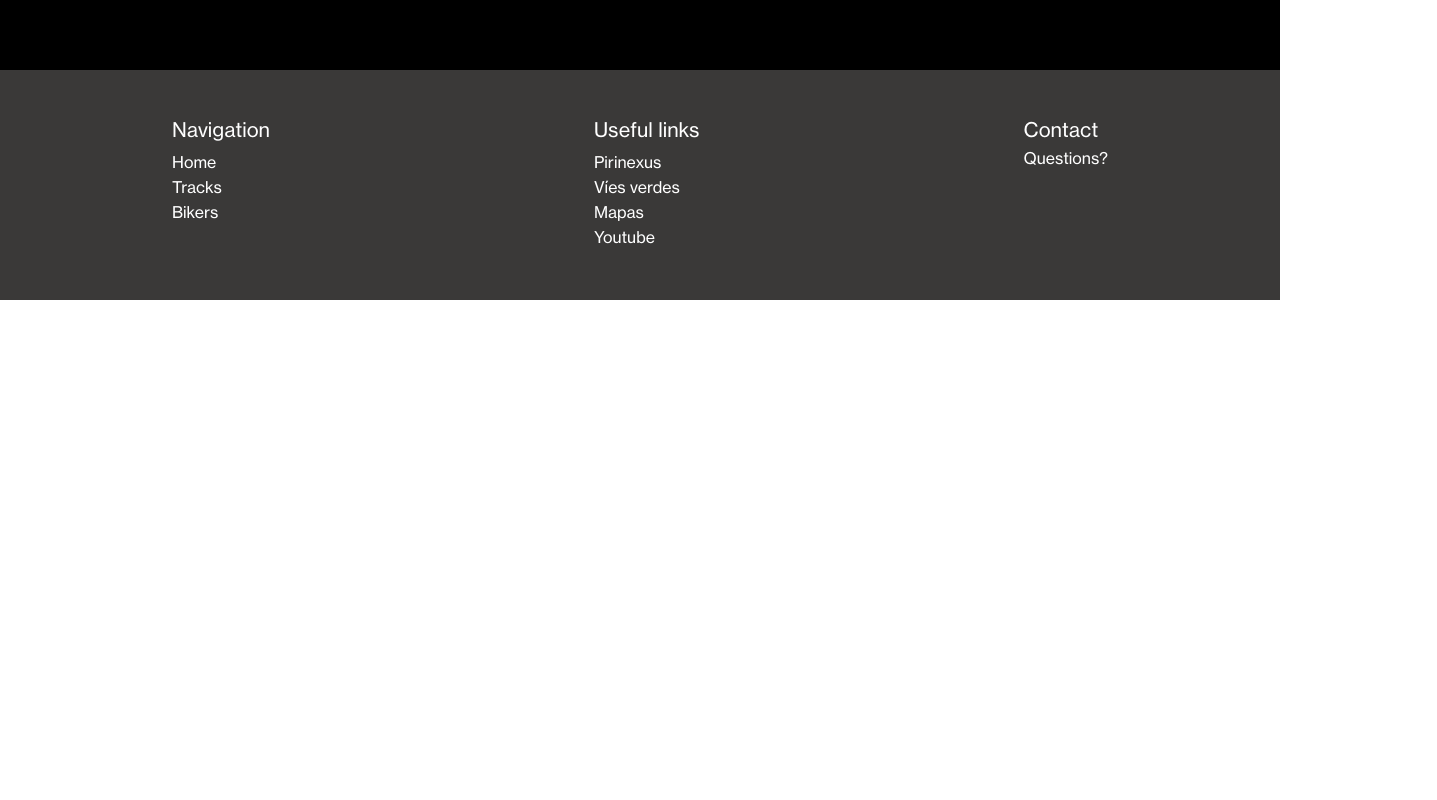
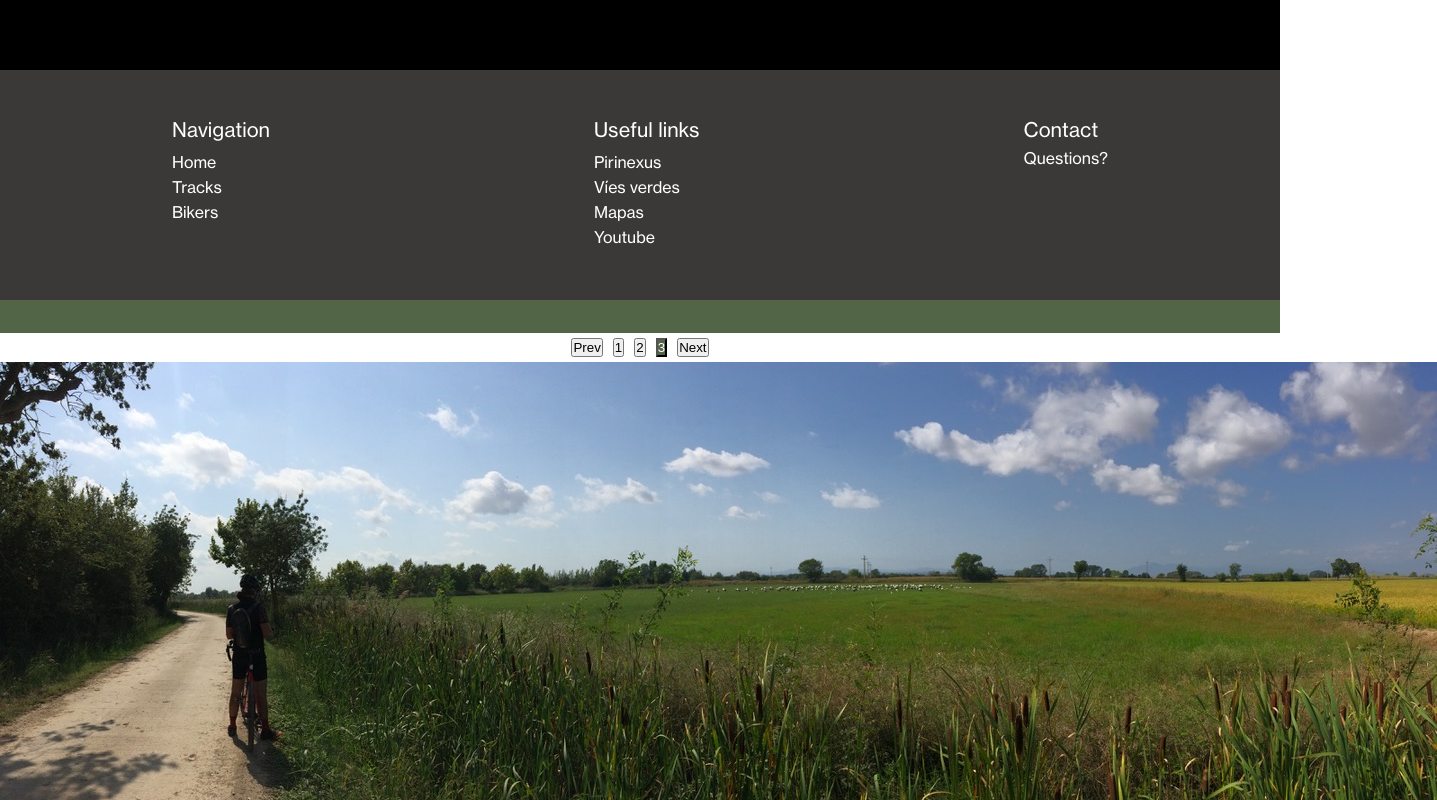
Before and after one commit to jelin-mi/pirinexus, a React (Create React App) app: page / in a window 1280 px wide. Shown: the part 500-1300 px from the top of the page, 1437 px wide, since content can reach past the window. Before the commit the page ends 800 px from the top, so only its background shows below. Built offline with nearby package versions, Linux system fonts and the light colour scheme.

Commit message:
carousel base created

```diff
--- /dev/null
+++ b/src/components/CarouselHome/Carousel.css
@@ -0,0 +1,31 @@
+.carousel {
+    overflow: hidden;   /* hide the overflow content inside in order to show the active item only */
+}
+
+.inner {
+    white-space: nowrap;    /* keep our items in 1 line otherwise they will break into the new line by default */
+    transition: transform 0.3s;     /* it will be animated when changing the active item */
+}
+
+.carousel-item {
+    display: inline-flex;
+    align-items: center;
+    justify-content: center;
+    height: 200px;
+    background-color: #526547;
+    color: #fff;
+}
+
+.indicators {
+    display: flex;
+    justify-content: center;
+}
+
+.indicators > button {
+    margin: 5px;
+}
+
+.indicators > button.active {
+    background-color: #526547;
+    color: #fff;
+}
--- /dev/null
+++ b/src/components/CarouselHome/Carousel.jsx
@@ -0,0 +1,97 @@
+import React, { useEffect, useState } from "react";
+import "./Carousel.css";
+
+export function CarouselItem({ children, width }) {
+  return (
+    <div className="carousel-item" style={{ width: width }}>
+      {children}
+    </div>
+  );
+}
+
+function Carousel({ children }) {
+  const [activeIndex, setActiveIndex] = useState(0);
+  const [paused, setPaused] = useState(false);
+
+  const updateIndex = (newIndex) => {
+    /* This method will receive a new index and do the check if the active is the first item or the last item */
+    if (newIndex < 0) {
+      newIndex = React.Children.count(children) - 1;
+    } else if (newIndex >= React.Children.count(children)) {
+      newIndex = 0;
+    }
+
+    setActiveIndex(newIndex);
+  };
+
+  useEffect(() => {
+    const interval = setInterval(() => {
+      if (!paused) {
+        updateIndex(activeIndex + 1);
+      }
+    }, 2000);
+
+    return () => {
+      if (interval) {
+        clearInterval(interval);
+      }
+    };
+  });
+
+  return (
+      <div className="carousel"
+          onMouseEnter={() => setPaused(true)}
+          onMouseLeave={() => setPaused(false)}
+      >
+      <div
+        className="inner"
+        style={{ transform: `translateX(-${activeIndex * 100}%)` }}
+      >
+        {React.Children.map(children, (child, index) => {
+          return React.cloneElement(child, { width: "100%" });
+        })}
+      </div>
+      <div className="indicators">
+        <button
+          onClick={() => {
+            updateIndex(activeIndex - 1);
+          }}
+        >
+          Prev
+        </button>
+
+        {React.Children.map(children, (child, index) => {
+          return (
+            <button
+              className={`${index === activeIndex ? "active" : ""}`}
+              onClick={() => {
+                updateIndex(index);
+              }}
+            >
+              {index + 1}
+            </button>
+          );
+        })}
+
+        <button
+          onClick={() => {
+            updateIndex(activeIndex + 1);
+          }}
+        >
+          Next
+        </button>
+      </div>
+    </div>
+  );
+}
+
+export default Carousel;
+
+
+/*
+A swipeable carousel on mobile devices
+
+We can do it manually by using the onTouchStart and onTouchEnd but I will use a library to reduce the complexity.I will be using the react - swipeable package which you can find out here https://www.npmjs.com/package/react-swipeable
+
+Note: Please ensure you npm i react-swipeable to install this package
+*/
--- a/src/pages/Home/Home.css
+++ b/src/pages/Home/Home.css
@@ -1 +1,7 @@
 /* Home */
+
+img {
+  height: 395px;
+  max-width: 100%;
+  width: 100%;
+}
--- a/src/pages/Home/Home.jsx
+++ b/src/pages/Home/Home.jsx
@@ -1,9 +1,17 @@
+import Carousel, { CarouselItem } from "../../components/CarouselHome/Carousel";
 import Herohome from "../../components/Herohome/Herohome";
+import fullImage from "../../assets/images/home_full-width.jpeg";
 
 function Home() {
   return (
     <>
-    <Herohome/>
+      <Herohome />
+      <Carousel>
+        <CarouselItem>Item 1</CarouselItem>
+        <CarouselItem>Item 2</CarouselItem>
+        <CarouselItem>Item 3</CarouselItem>
+      </Carousel>
+      <img src={fullImage} alt="pirinexus" />
     </>
   );
 }
```
Also changed, not shown: src/assets/images/home_full-width.jpeg (added).
